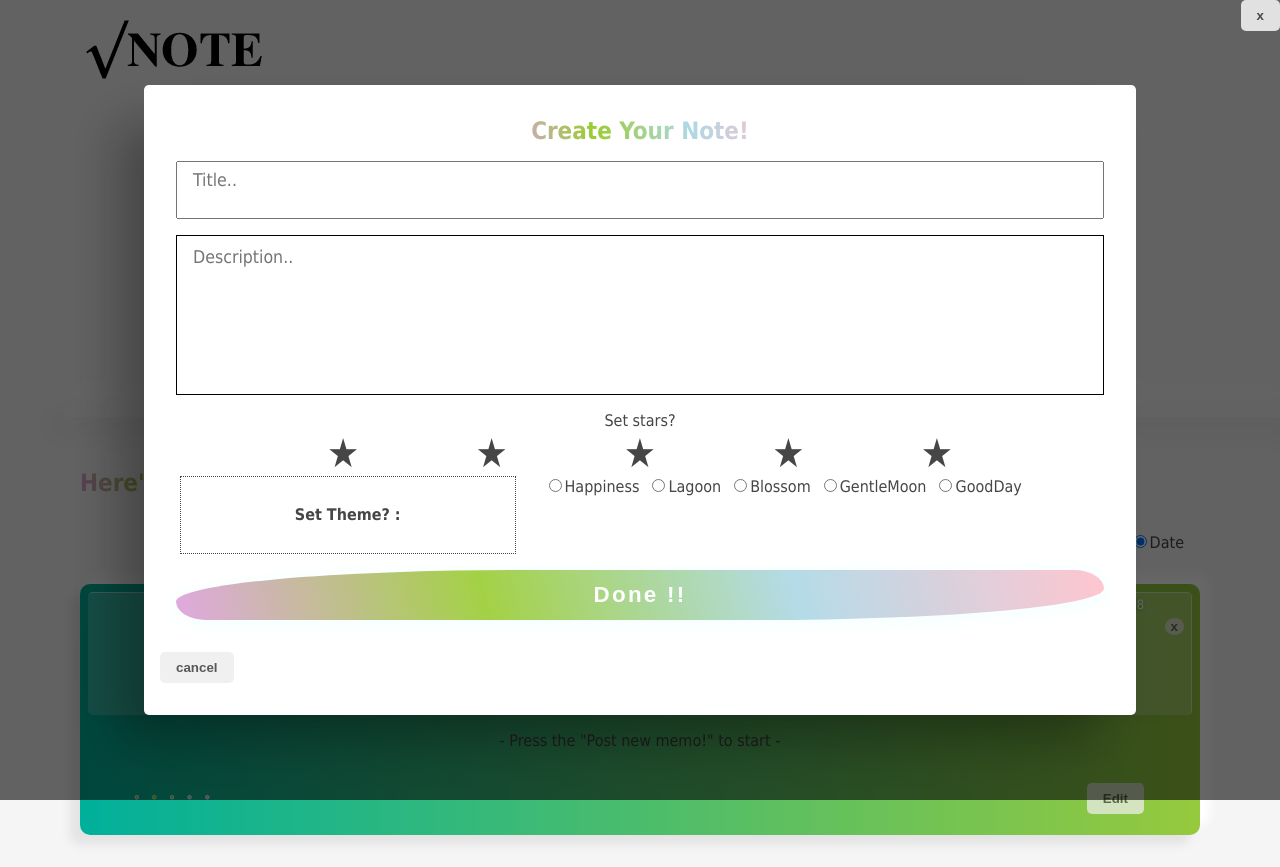
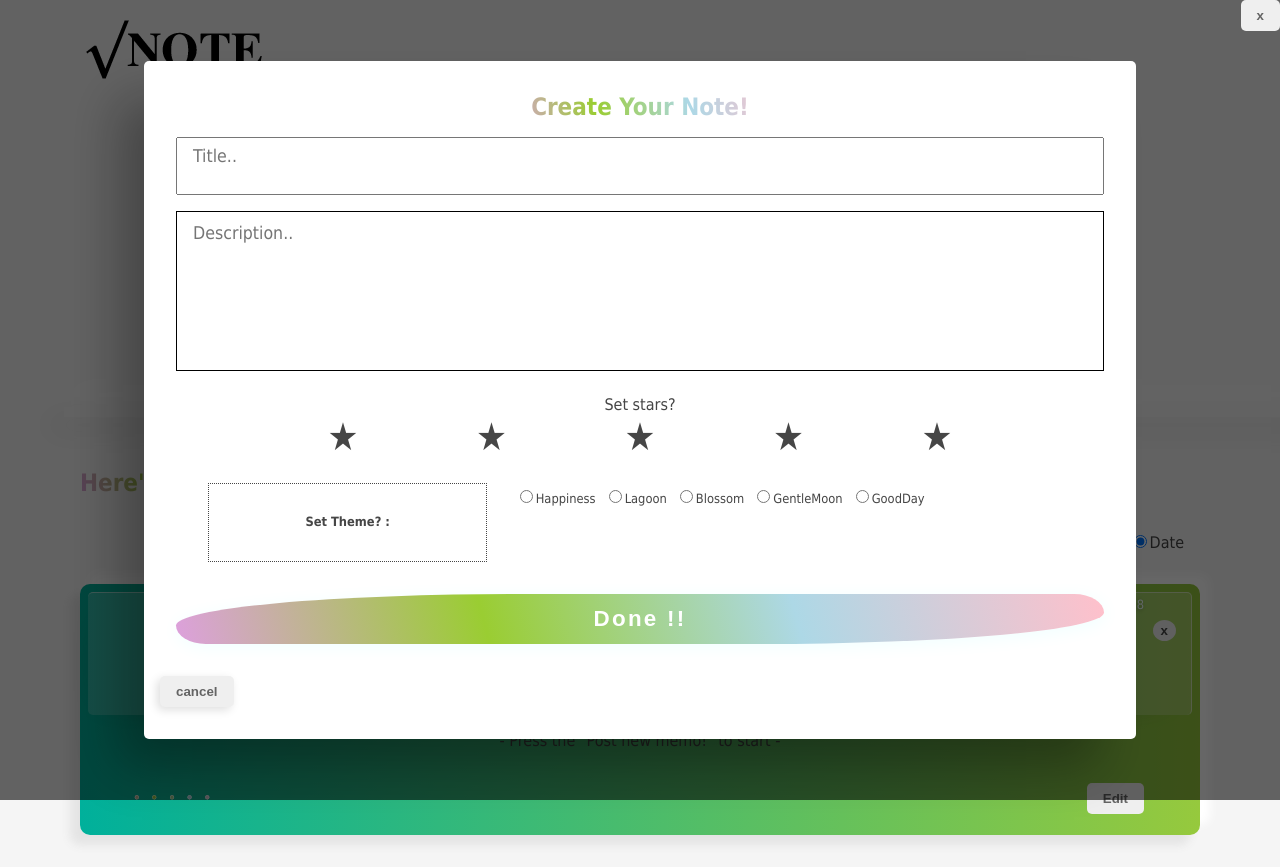
Before and after one commit to ayuyama25/memo-app, a Vue app: page / in a window 1280 px wide. Both pictures are taken after a click on the button "Post new memo!". Shown: the top 867 px of the page. Built offline with nearby package versions, Linux system fonts and the light colour scheme.

Commit message:
CSS整理,テーマ不具合の調整

```diff
--- a/src/HostPage.vue
+++ b/src/HostPage.vue
@@ -3,7 +3,7 @@
   <div class="row">
     <img alt="logo" src="./assets/logo-note.png">
     <div class="new-memo-div">
-      <new-memo @memoCabin="getMemo" :cards="notes"></new-memo>
+      <new-memo @memoCabin="getMemo" :cards="notes" @goHome="tabChangeHome"></new-memo>
     </div>
     <h1>{{ info.name }}</h1>
     <div>{{ info.message }}</div>
@@ -22,7 +22,7 @@
 
   <div class="row" v-show="!homeTab">
     <div class="setup-page-div">
-      <setup-page @setupColor="getDefaultColor" @backHome="tabChangeHome"></setup-page>
+      <setup-page ref="configPage" @setupColor="getDefaultColor" @backHome="tabChangeHome" :defaultSettings="defaultColor"></setup-page>
     </div>
   </div>
 </section>
@@ -94,6 +94,7 @@ export default {
       this.homeTab = true
     },
     tabChangeSetup() {
+      this.$refs.configPage.openConfig()
       this.homeTab = false
     },
   },
@@ -114,17 +115,23 @@ body {
 }
 button {
   border: none;
+  padding: 1rem 1.5rem;
   font-weight: bold;
-  color: rgb(70, 70, 70);
+  color: rgb(100, 100, 100);
+  background-color: #EFEFEF;
   border-radius: 5px;
-  opacity: 0.9;
   transition: all 0.2s ease-out;
-  cursor: pointer;
+  background-color: linear-gradient(225deg, #dddddd, #ffffff);
+  box-shadow:  -3px 3px 10px #dfdfdf, 3px -3px 10px #ffffff;
 }
 button:hover {
-  opacity: 1;
-  outline: 1px solid #fff;
-  outline-offset: -1px;
+  color: rgb(70, 70, 70);
+  cursor: pointer;
+  background-color: linear-gradient(225deg, #dddddd, #ffffff);
+  box-shadow:  -3px 3px 10px #f3f3f3, 3px -3px 10px #f7f7f7;
+}
+input:hover, label:hover {
+  cursor: pointer;
 }
 h2 {
   padding-top: 1rem;
@@ -155,7 +162,7 @@ nav li {
   border-radius: 20px 20px 0 0;
   background: linear-gradient(225deg, #ffffff, #dddddd);
   box-shadow:  -10px 10px 20px #d8d8d8, 10px -10px 20px #ffffff;
-  color: #a0a0a0;
+  color: rgb(100, 100, 100);
   -webkit-text-stroke: 0.1px azure;
 }
 nav li:first-child {
@@ -205,7 +212,6 @@ nav li:hover {
 }
 .modal-transition-leave-active, .modal-transition-enter-active {
   opacity: 0;
-  transform: scale(0.9);
   transition: 0.3s ease;
 }
 /* 文字グラデーション */
@@ -243,6 +249,7 @@ nav li:hover {
   border-radius: 60% 150px /100% 85px;
   border-right: 1px solid rgba(255, 255, 255, 0.8);
   text-shadow: 0px 0px 1px #fff;
+  background-color: none;
 }
 .pastel {
   background-color: plum;
--- a/src/components/DeleteMemo.vue
+++ b/src/components/DeleteMemo.vue
@@ -7,7 +7,7 @@
         <h3 class="gradation">{{ title }}</h3>
         <div>{{ message }}</div>
         <button class="options sayYes" @click="deleting"> YES</button>
-        <button class="options" @click="closeModal">Cancel</button>
+        <button class="options sayCancel" @click="closeModal">Cancel</button>
       </div>
     </div>
     </transition>
@@ -52,21 +52,33 @@ h3 {
   border-radius: 50%;
   color: rgb(70, 70, 70);
   text-align: center;
-  opacity: 0.9;
+  box-shadow: none;
+  padding: 0.2rem 0.5rem;
 }
-/* モーダル内ボタン */
+.deleteButton:hover {
+  box-shadow: none
+}
+/* モーダル内ボタン Yes/No */
 .options {
   margin: 1.25rem;
   padding: 1rem 1.5rem;
   box-sizing: border-box;
+  box-shadow:  -3px 3px 10px #dfdfdf, 3px -3px 10px #ffffff;
 }
-/* .options:hover {
-  transition: all 0.1s ease-out;
-  outline: 2px solid #fff;
-  outline-offset: -1px;
-} */
+.sayCancel {
+  background: linear-gradient(225deg, #dddddd, #ffffff);
+}
+.sayCancel:hover {
+  background: linear-gradient(225deg, #dddddd, #ffffff);
+  box-shadow:  -3px 3px 10px #f3f3f3, 3px -3px 10px #f7f7f7;
+}
 .sayYes {
-  background-color: tomato;
+  color: #fff;
+  background: linear-gradient(225deg, #ff6a4c, #e65940);
+}
+.sayYes:hover {
+  background: linear-gradient(225deg, #e65940, #ff6a4c);
+  box-shadow:  -3px 3px 10px #f3f3f3, 3px -3px 10px #f7f7f7;
   color: #fff;
 }
 </style>
--- a/src/components/EditMemo.vue
+++ b/src/components/EditMemo.vue
@@ -1,6 +1,6 @@
 <template>
   <section>
-    <button @click="openModal">Edit</button>
+    <button class="editButton" @click="openModal">Edit</button>
     <transition name="modal-transition">
     <div class="overlay" v-show="showContent">
       <div class="content">
@@ -17,7 +17,7 @@
 
           <set-theme ref="themeEditing" @cardsTheme="setEditTheme" :havingTheme="editingCard.themeColor"></set-theme>
 
-          <button type="submit" @click.prevent="addCard" class="inputButton unduration pastel">Done !!</button>
+          <button type="submit" @click.prevent="addCard" class="doneButton inputButton unduration pastel">Done !!</button>
           <div v-show="errorMessage" class="errorMessage">ノートが空白です</div>
         </form>
         <button class="cancelButton" @click="closeModal">cancel</button>
@@ -59,7 +59,7 @@ props: {
           title: this.editingText.title,
           description: this.editingText.description,
           rating: this.editStars,
-          timestamp: new Date(),
+          timestamp: this.editingCard.timestamp,  //Dateは元のまま保持する
           id: this.editingCard.id,  //IDは元のまま保持する
           themeColor: this.editingTheme
         }
@@ -121,22 +121,21 @@ props: {
   width: 15rem;
   margin: 0 auto;
 }
-textarea,button,select {
+textarea, button {
   padding: 0.5rem 1rem;
   margin-bottom: 1rem;
   resize: none;
 }
-label {
-  color: rgb(70, 70, 70);
+/* Editボタン */
+  .editButton {
+  box-shadow: none;
 }
 /* モーダルを閉じるボタン配置 */
 .closeButton {
   position: absolute;
   top: 0;
   right: 0;
-  border-radius: 5px;
-  color: rgb(70, 70, 70);
-  text-align: center;
+  box-shadow: none;
 }
 .cancelButton {
   float: left;
@@ -177,38 +176,6 @@ label {
   font-size: 1.1rem;
   font-family: tahoma;
 }
-/* 星の設定 */
-.starRating {
-  display: flex;
-  flex-direction: row-reverse;
-  overflow: hidden;
-  position: relative;
-  width: 80%;
-  font-size: 2.5rem;
-  margin: 0 auto;
-}
-.starRating input {
-  display: none;
-}
-.starRating label {
-  display: inline-block;
-  width: 20%;
-  height: 100%;
-  margin: 0;
-  padding: 0;
-  position: relative;
-}
-.starRating input:checked + label, .starRating input:checked + label ~ label{
-  background: linear-gradient(15deg,plum,yellowgreen,lightblue,pink);
-  background: -webkit-linear-gradient(15deg,plum,yellowgreen,lightblue,pink);
-  background-clip: text;
-  -webkit-background-clip: text;
-  -webkit-text-fill-color: transparent;
-}
-.starRating label:hover {
-  -webkit-text-stroke: 1px #fff;
-  transform: calc(1.1);
-}
 /* 空白メッセージ */
 .errorMessage {
   font-size: 0.8rem;
--- a/src/components/MemoCards.vue
+++ b/src/components/MemoCards.vue
@@ -68,17 +68,17 @@ export default {
       } else return '・・・・・'
       }
     },
-    /* テーマのデフォルト読み込み */
+    /* デフォルトテーマの読み込み */
     cssTheme : function() {
       return function(theme) {
-      if (theme === 'Default'){
+      if (theme == 'Default'){
         return this.optionTheme
       } else return theme
       }
     }
   },
   methods: {
-    /* カードにCSS（hover）を付与 */
+    /* ホバーされたカードのみにCSSを付与 */
     hovering(value) {
       this.hoveredIndex = value
     },
@@ -110,9 +110,6 @@ export default {
   position: relative;
   text-align: right;
   padding: 1rem;
-}
-.ordering input:hover {
-  cursor: pointer;
 }
 #byStars::before {
   content: "Sort";
@@ -192,10 +189,6 @@ export default {
   bottom: 2%;
   right: 5%;
   transition: all 0.2s ease-out;
-  opacity: 0.8;
-}
-.editButton:hover {
-  opacity: 1;
 }
 /* 削除ボタンの位置、イベント */
 .deleteButton {
@@ -203,9 +196,5 @@ export default {
   top: 2rem;
   right: 1rem;
   transition: all 0.1s ease-out;
-  opacity: 0.8;
-}
-.deleteButton:hover {
-  opacity: 1;
 }
 </style>
--- a/src/components/NewMemo.vue
+++ b/src/components/NewMemo.vue
@@ -44,13 +44,13 @@ export default {
         rating: '',
         timestamp: '',
         id: '',
-        themeColor: '',
+        themeColor: 'Default',
       },
       cabinCard: {},
       showContent: false,
       errorMessage: false,
       idSerch: new Map(),
-      themeOfCard: '',
+      themeOfCard: 'Default',
       rateStars: '',
     }
   },
@@ -68,6 +68,7 @@ export default {
         }
         this.$emit('memoCabin', this.cabinCard )
         this.closeModal()
+        this.$emit('goHome')  //GOボタン押下後はHomeタブの投稿後画面に遷移
         this.idSerch = null
         this.cabinCard = null
         this.$refs.themeSetting.clearTheme()
@@ -100,7 +101,7 @@ export default {
       this.textInput.rating = null
       this.textInput.timestamp = null
       this.rateStars = null
-      this.themeOfCard = null
+      this.themeOfCard = 'Default'
       this.$refs.themeSetting.clearTheme()
       this.$refs.starSetting.clearStars()
     },
@@ -141,23 +142,17 @@ export default {
   text-align: center;
   margin: 0 auto;
 }
-textarea,button,select {
+textarea,button {
   padding: 0.5rem 1rem;
   margin-bottom: 1rem;
   resize: none;
-}
-label {
-  color: rgb(70, 70, 70);
-  padding-right: 0.5rem;
 }
 /* モーダルを閉じるボタン */
 .closeButton {
   position: absolute;
   top: 0;
   right: 0;
-  border-radius: 5px;
-  color: rgb(70, 70, 70);
-  text-align: center;
+  box-shadow: none;
 }
 /* キャンセルボタン */
 .cancelButton {
@@ -199,42 +194,9 @@ label {
   font-size: 1.1rem;
   font-family: tahoma;
 }
-/* 星の設定 */
-.starRating {
-  display: flex;
-  flex-direction: row-reverse;
-  overflow: hidden;
-  position: relative;
-  width: 80%;
-  font-size: 2.5rem;
-  margin: 0 auto;
-}
-.starRating input {
-  display: none;
-}
-.starRating label {
-  display: inline-block;
-  width: 20%;
-  height: 100%;
-  margin: 0;
-  padding: 0;
-  position: relative;
-}
-.starRating input:checked + label, .starRating input:checked + label ~ label{
-  background: linear-gradient(15deg,plum,yellowgreen,lightblue,pink);
-  background: -webkit-linear-gradient(15deg,plum,yellowgreen,lightblue,pink);
-  background-clip: text;
-  -webkit-background-clip: text;
-  -webkit-text-fill-color: transparent;
-}
-.starRating label:hover {
-  -webkit-text-stroke: 1px #fff;
-  transform: calc(1.1);
-}
 /* 空白メッセージ */
 .errorMessage {
   font-size: 0.8rem;
   color: tomato;
-  text-align: start;
 }
 </style>
--- a/src/components/SetTheme.vue
+++ b/src/components/SetTheme.vue
@@ -2,23 +2,11 @@
   <section>
     <div class="choice-theme">
       <span class="sample" :class="newTheme">Set Theme? : {{ newTheme }}</span>
-      <form class="inputs" @change="choseTheme">
-        <label>
-          <input type="radio" name="themes" :id="this.values[0]" :value="this.values[0]" v-model="newTheme">{{ labels[0] }}
-        </label>
-        <label>
-          <input type="radio" name="themes" :id="this.values[1]" :value="this.values[1]" v-model="newTheme">{{ labels[1] }}
-        </label>
-        <label>
-          <input type="radio" name="themes" :id="this.values[2]" :value="this.values[2]" v-model="newTheme">{{ labels[2] }}
-        </label>
-        <label>
-          <input type="radio" name="themes" :id="this.values[3]" :value="this.values[3]" v-model="newTheme">{{ labels[3] }}
-        </label>
-        <label>
-          <input type="radio" name="themes" :id="this.values[4]" :value="this.values[4]" v-model="newTheme">{{ labels[4] }}
-        </label>
-      </form>
+      <div class="inputs">
+        <li v-for="(item, index) in values" :key="index" @change="choseTheme">
+          <label><input type="radio" name="themes" :value="item.value" v-model="newTheme">{{ item.label }}</label>
+        </li>
+      </div>
     </div>
   </section>
 </template>
@@ -32,18 +20,11 @@ export default {
     return {
       newTheme: null,
       values: [
-        'happiness',
-        'lagoon',
-        'blossom',
-        'gentlemoon',
-        'goodday',
-      ],
-      labels: [
-        'Happiness',
-        'Lagoon',
-        'Blossom',
-        'GentleMoon',
-        'GoodDay'
+        { value: 'happiness', label: 'Happiness' },
+        { value: 'lagoon', label: 'Lagoon' },
+        { value: 'blossom', label: 'Blossom' },
+        { value: 'gentlemoon', label: 'GentleMoon' },
+        { value: 'goodday', label: 'GoodDay' }
       ],
     }
   },
@@ -51,7 +32,7 @@ export default {
     /* propsが最初に持っているテーマのindexを返す */
     defaultCheck: function() {
       for (let i=0; i<this.values.length; i++){
-        if(this.havingTheme === this.values[i]) {
+        if(this.havingTheme === this.values[i].value) {
           return i
         }
       } return 'Default'
@@ -60,7 +41,7 @@ export default {
     firstTheme: function() {
       if (this.defaultCheck === 'Default') {
         return this.defaultCheck
-      } else return this.values[this.defaultCheck]
+      } else return this.values[this.defaultCheck].value
     }
   },
   methods: {
@@ -81,12 +62,12 @@ export default {
 }
 </script>
 <style scoped>
-input:hover, label:hover {
+label:hover {
   cursor: pointer;
 }
-.chosen-theme {
-  font-size: 0.6rem;
-  line-height: 1.1rem;
+.choice-theme {
+  font-size: 0.8rem;
+  line-height: 2rem;
   position: relative;
   box-sizing: border-box;
   display: block;
@@ -94,18 +75,23 @@ input:hover, label:hover {
   margin: 1rem 0;
   overflow: hidden;
 }
-.choice-theme form {
+.inputs {
   display: inline-block;
   vertical-align: top;
   width: 60%;
   text-align: left;
 }
-.choice-theme label {
+.inputs li {
+  list-style: none;
+  display: inline-block;
+  padding-right: 0.5rem;
+}
+.inputs label {
   white-space: nowrap;
-  padding-right: 0.5rem;
 }
 .sample {
   display: inline-block;
+  box-sizing: border-box;
   vertical-align: top;
   position: relative;
   width: 30%;
--- a/src/components/SetupPage.vue
+++ b/src/components/SetupPage.vue
@@ -6,8 +6,8 @@
     </div>
       <div class="outlineGroov">
         <div>Default Background Theme :</div>
-        <set-theme @cardsTheme="getSetupTheme" :derfaultTheme="defaultSetupTheme"></set-theme>
-        <button type="submit" @click.prevent="giveDefaultTheme">OK !!</button>
+        <set-theme ref="defaultColorSetting" @cardsTheme="getSetupTheme" :havingTheme="defaultSettings"></set-theme>
+        <button class="okButton" type="submit" @click.prevent="giveDefaultTheme">OK !!</button>
       </div>
 
   </section>
@@ -17,9 +17,12 @@
 import SetTheme from './SetTheme.vue'
 export default {
   name: 'SetupPage',
+  props: {
+    defaultSettings: String
+  },
   data() {
     return {
-      defaultColorIs: 'happiness'
+      defaultColorIs: null
     }
   },
   methods: {
@@ -32,10 +35,15 @@ export default {
       this.$emit('setupColor', this.defaultColorIs)
       this.finishConfig()
     },
+    /* 初期表示の取得 */
+    openConfig() {
+      this.$nextTick(this.$refs.defaultColorSetting.setEditingTheme())
+    },
+    /* 画面終了しホームタブに戻る */
     finishConfig() {
       this.$emit('backHome')
       this.defaultColorIs = null
-    }
+    },
   },
   components: {
     SetTheme,
@@ -49,9 +57,13 @@ export default {
   text-align: right;
 }
 .outlineGroov {
-  padding: 5%;
+  padding: 8%;
   margin: 5%;
   border-radius: 10px;
   box-shadow:  -8px 8px 10px #e4e4e4, 8px -8px 10px #ffffff;
 }
+.okButton {
+  position: relative;
+  float: right;
+}
 </style>
--- a/src/components/StarMemo.vue
+++ b/src/components/StarMemo.vue
@@ -72,6 +72,9 @@ export default {
 </script>
 
 <style scoped>
+section {
+  padding: 0.5rem 0;
+}
 .starRating {
   display: block;
   flex-direction: row-reverse;
@@ -79,7 +82,7 @@ export default {
   position: relative;
   width: 80%;
   height: 100%;
-  font-size: 2.5rem;
+  font-size: 2.4rem;
   margin: 0 auto;
 }
 .starRating input {
```
